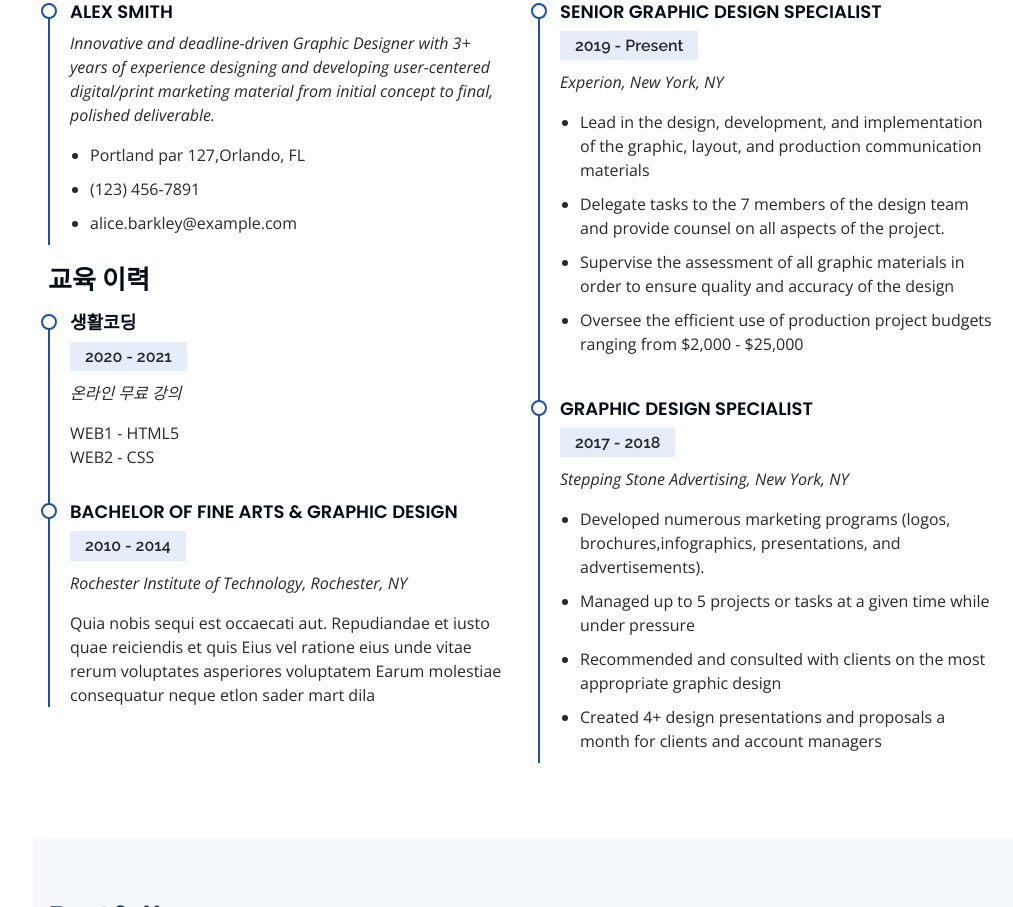
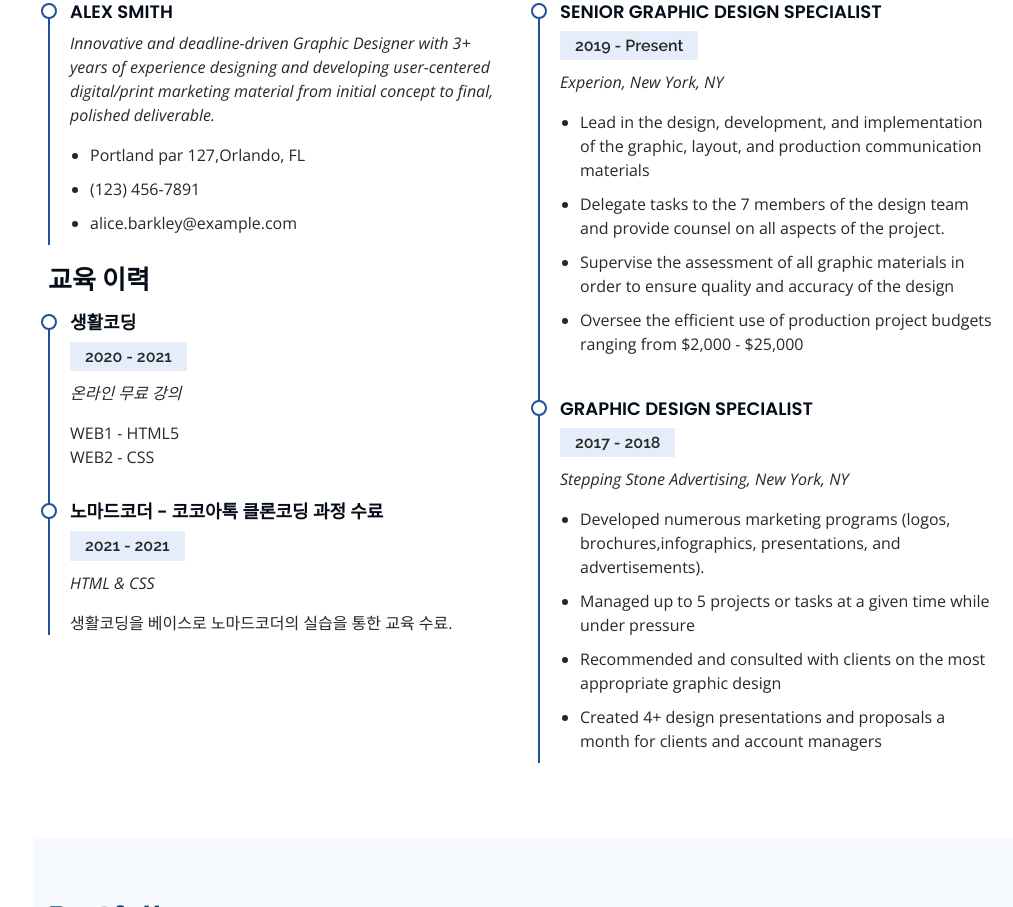
Before and after one commit to winters1121/winters1121.github.io, a plain HTML site: page index.html in a window 1280 px wide. Shown: the part 2713-3620 px from the top of the page, without its empty margins (267-1280 px from the left). Drawn offline with nearby package versions, Linux system fonts and the light colour scheme.

Commit message:
Add files via upload

```diff
--- a/index.html
+++ b/index.html
@@ -368,7 +368,7 @@
       <section id="resume" class="resume">
         <div class="container">
           <div class="section-title">
-            <h2>Resume</h2>
+            <h2>이력</h2>
             <p>
               Magnam dolores commodi suscipit. Necessitatibus eius consequatur
               ex aliquid fuga eum quidem. Sit sint consectetur velit. Quisquam
@@ -408,15 +408,10 @@
                 </p>
               </div>
               <div class="resume-item">
-                <h4>Bachelor of Fine Arts &amp; Graphic Design</h4>
-                <h5>2010 - 2014</h5>
-                <p><em>Rochester Institute of Technology, Rochester, NY</em></p>
-                <p>
-                  Quia nobis sequi est occaecati aut. Repudiandae et iusto quae
-                  reiciendis et quis Eius vel ratione eius unde vitae rerum
-                  voluptates asperiores voluptatem Earum molestiae consequatur
-                  neque etlon sader mart dila
-                </p>
+                <h4>노마드코더 - 코코아톡 클론코딩 과정 수료</h4>
+                <h5>2021 - 2021</h5>
+                <p><em>HTML &amp; CSS </em></p>
+                <p>생활코딩을 베이스로 노마드코더의 실습을 통한 교육 수료.</p>
               </div>
             </div>
             <div class="col-lg-6" data-aos="fade-up" data-aos-delay="100">
```
